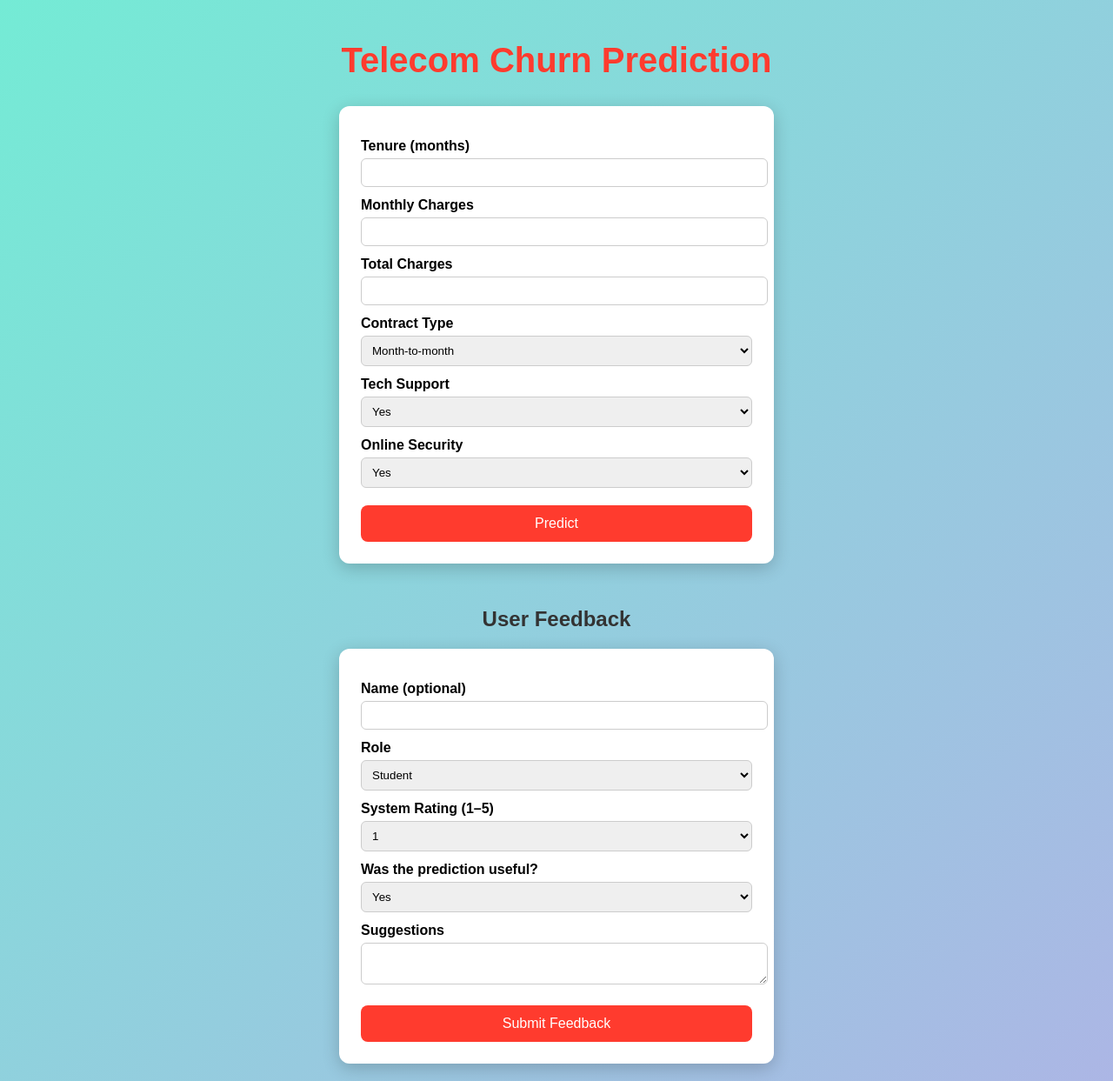
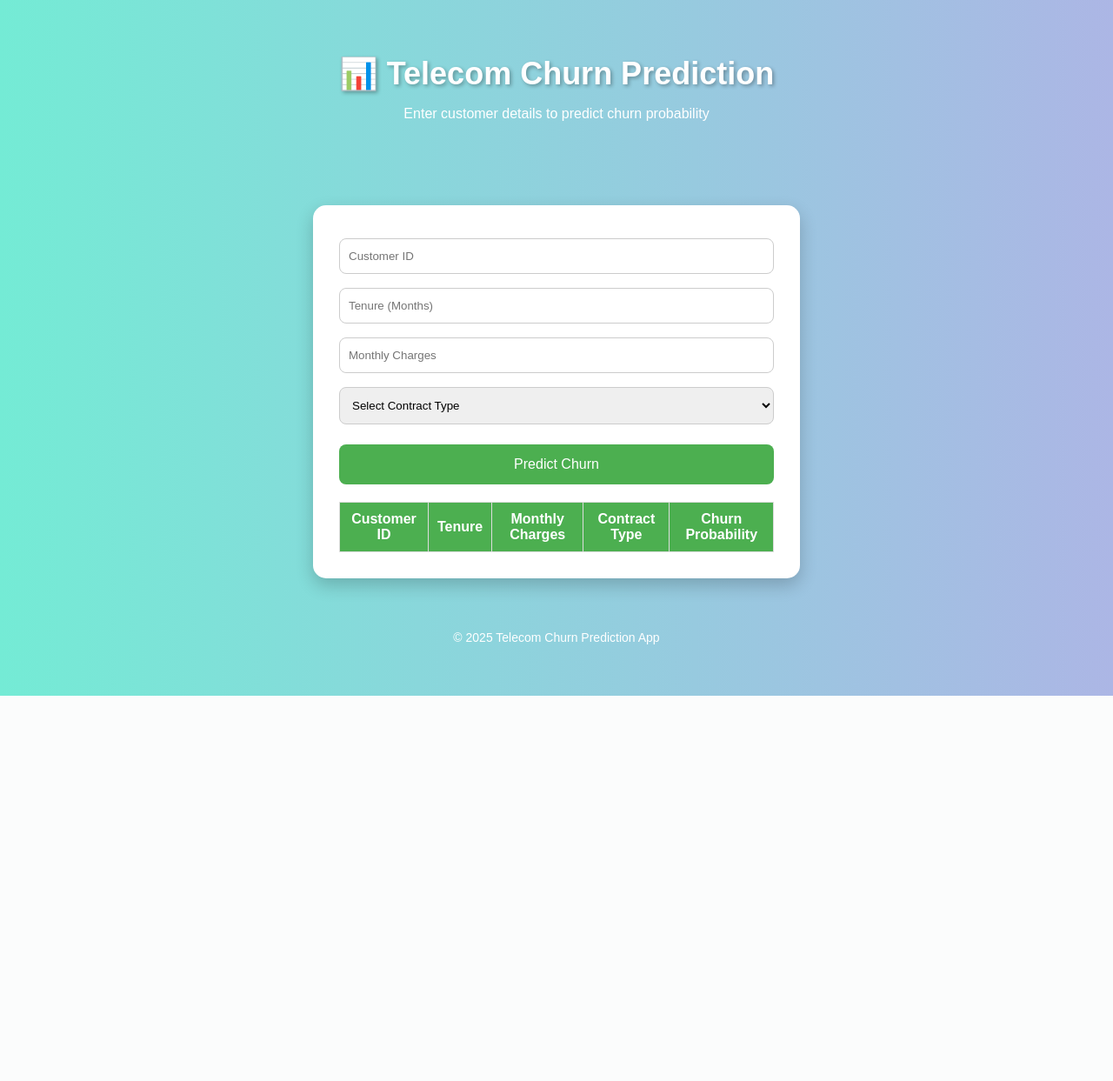
Before and after one commit to ArsalanAslam11/Telecom_Churn_App, a Python web app: template templates/index.html in a window 1280 px wide. Shown: the whole page at 87% size. After the commit the page ends 800 px from the top, so only its background shows below. Run offline with Jinja, Linux system fonts and the light colour scheme; the template is opened without the code that fills it, so the values that code supplies are empty.

```diff
--- a/templates/index.html
+++ b/templates/index.html
@@ -1,184 +1,136 @@
 <!DOCTYPE html>
-<html>
+<html lang="en">
 <head>
+    <meta charset="UTF-8">
+    <meta name="viewport" content="width=device-width, initial-scale=1.0">
     <title>Telecom Churn Prediction</title>
     <style>
+        /* General Styles */
         body {
             font-family: Arial, sans-serif;
-            background: linear-gradient(135deg, #74ebd5, #ACB6E5);
+            background: linear-gradient(to right, #74ebd5, #ACB6E5);
             margin: 0;
-            padding: 20px;
-            text-align: center;
+            padding: 0;
         }
 
-        h1 {
-            color: #ff3b2e;
-            font-size: 40px;
-            font-weight: bold;
-            margin-bottom: 30px;
+        /* Header */
+        header {
+            text-align: center;
+            padding: 40px 20px;
+            color: white;
+        }
+        header h1 {
+            font-size: 36px;
+            margin-bottom: 10px;
+            text-shadow: 2px 2px 4px rgba(0,0,0,0.3);
         }
 
-        form {
+        /* Form Container */
+        .container {
+            max-width: 500px;
+            margin: 40px auto;
             background: white;
-            width: 450px;
-            margin: auto;
-            padding: 25px;
-            border-radius: 12px;
-            box-shadow: 0 5px 20px rgba(0,0,0,0.2);
+            padding: 30px;
+            border-radius: 15px;
+            box-shadow: 0 8px 20px rgba(0,0,0,0.2);
         }
 
-        label {
-            display: block;
-            margin-top: 12px;
-            font-weight: bold;
-            text-align: left;
+        /* Input fields */
+        input[type=text], input[type=number], select {
+            width: 100%;
+            padding: 12px 10px;
+            margin: 8px 0;
+            border: 1px solid #ccc;
+            border-radius: 8px;
+            box-sizing: border-box;
         }
 
-        input, select, textarea {
-            width: 100%;
-            padding: 8px;
-            margin-top: 5px;
-            border-radius: 6px;
-            border: 1px solid #ccc;
-        }
-
+        /* Button */
         button {
-            margin-top: 20px;
-            padding: 12px;
-            width: 100%;
-            background: #ff3b2e;
+            background-color: #4CAF50;
             color: white;
+            padding: 14px 20px;
+            margin-top: 15px;
             border: none;
             border-radius: 8px;
+            cursor: pointer;
+            width: 100%;
             font-size: 16px;
-            cursor: pointer;
+            transition: background 0.3s ease;
         }
 
         button:hover {
-            background: #e63225;
+            background-color: #45a049;
         }
 
+        /* Prediction Table */
         table {
-            margin: 40px auto;
-            width: 90%;
+            width: 100%;
             border-collapse: collapse;
-            background: white;
-            box-shadow: 0 5px 15px rgba(0,0,0,0.2);
+            margin-top: 20px;
         }
-
+        table, th, td {
+            border: 1px solid #ddd;
+        }
         th, td {
             padding: 10px;
-            border: 1px solid #ddd;
+            text-align: center;
         }
-
         th {
-            background: #ff3b2e;
+            background-color: #4CAF50;
             color: white;
         }
 
-        h2 {
-            margin-top: 50px;
-            color: #333;
+        /* Footer */
+        footer {
+            text-align: center;
+            padding: 20px;
+            color: white;
+            font-size: 14px;
         }
     </style>
 </head>
 <body>
 
-<h1>Telecom Churn Prediction</h1>
+<header>
+    <h1>📊 Telecom Churn Prediction</h1>
+    <p>Enter customer details to predict churn probability</p>
+</header>
 
-<!-- Prediction Form -->
-<form method="POST">
-    <label>Tenure (months)</label>
-    <input type="number" name="tenure" required>
-
-    <label>Monthly Charges</label>
-    <input type="number" step="0.01" name="monthly" required>
-
-    <label>Total Charges</label>
-    <input type="number" step="0.01" name="total" required>
-
-    <label>Contract Type</label>
-    <select name="contract">
-        <option>Month-to-month</option>
-        <option>One year</option>
-        <option>Two year</option>
+<div class="container">
+    <form action="/predict" method="post">
+        <input type="text" name="CustomerID" placeholder="Customer ID" required>
+        <input type="number" name="Tenure" placeholder="Tenure (Months)" required>
+        <input type="number" name="MonthlyCharges" placeholder="Monthly Charges" required>
+        <select name="ContractType" required>
+            <option value="">Select Contract Type</option>
+            <option value="Month-to-Month">Month-to-Month</option>
+            <option value="One Year">One Year</option>
+            <option value="Two Year">Two Year</option>
         </select>
-
-    <label>Tech Support</label>
-    <select name="tech">
-        <option>Yes</option>
-        <option>No</option>
-    </select>
-
-    <label>Online Security</label>
-    <select name="security">
-        <option>Yes</option>
-        <option>No</option>
-    </select>
-
-    <button type="submit">Predict</button>
+        <button type="submit">Predict Churn</button>
     </form>
 
-<!-- Prediction Table -->
-{% if submissions %}
-<table>
+    <!-- Table for displaying input and predictions -->
+    <table id="predictionTable">
+        <thead>
             <tr>
+                <th>Customer ID</th>
                 <th>Tenure</th>
-        <th>Monthly</th>
-        <th>Total</th>
-        <th>Contract</th>
-        <th>Tech Support</th>
-        <th>Online Security</th>
-        <th>Probability of Churn</th>
+                <th>Monthly Charges</th>
+                <th>Contract Type</th>
+                <th>Churn Probability</th>
             </tr>
-    {% for s in submissions %}
-    <tr>
-        <td>{{ s.tenure }}</td>
-        <td>{{ s.MonthlyCharges }}</td>
-        <td>{{ s.TotalCharges }}</td>
-        <td>{{ s.Contract }}</td>
-        <td>{{ s.TechSupport }}</td>
-        <td>{{ s.OnlineSecurity }}</td>
-        <td>{{ s.Probability }}</td>
-    </tr>
-    {% endfor %}
+        </thead>
+        <tbody>
+            <!-- Prediction rows will appear here -->
+        </tbody>
     </table>
-{% endif %}
+</div>
 
-<!-- Feedback Form -->
-<h2>User Feedback</h2>
-
-<form method="POST" action="/feedback">
-    <label>Name (optional)</label>
-    <input type="text" name="name">
-
-    <label>Role</label>
-    <select name="role">
-        <option>Student</option>
-        <option>Peer</option>
-        <option>Instructor</option>
-    </select>
-
-    <label>System Rating (1–5)</label>
-    <select name="rating">
-        <option>1</option>
-        <option>2</option>
-        <option>3</option>
-        <option>4</option>
-        <option>5</option>
-    </select>
-
-    <label>Was the prediction useful?</label>
-    <select name="useful">
-        <option>Yes</option>
-        <option>No</option>
-    </select>
-
-    <label>Suggestions</label>
-    <textarea name="suggestions"></textarea>
-
-    <button type="submit">Submit Feedback</button>
-</form>
+<footer>
+    &copy; 2025 Telecom Churn Prediction App
+</footer>
 
 </body>
 </html>
--- a/user_feedback.csv
+++ b/user_feedback.csv
@@ -1,3 +1,4 @@
 Name,Role,Rating,Useful,Suggestions
 Arsalan,Student,2,Yes,Good
 Hamayun,Student,2,Yes,Make it more interactive
+Bilal,Stusent,3,Yes,helpful
```
Also changed, not shown: app.py (+80 -63 lines). Lines whose indentation alone changed are shown as unchanged.
